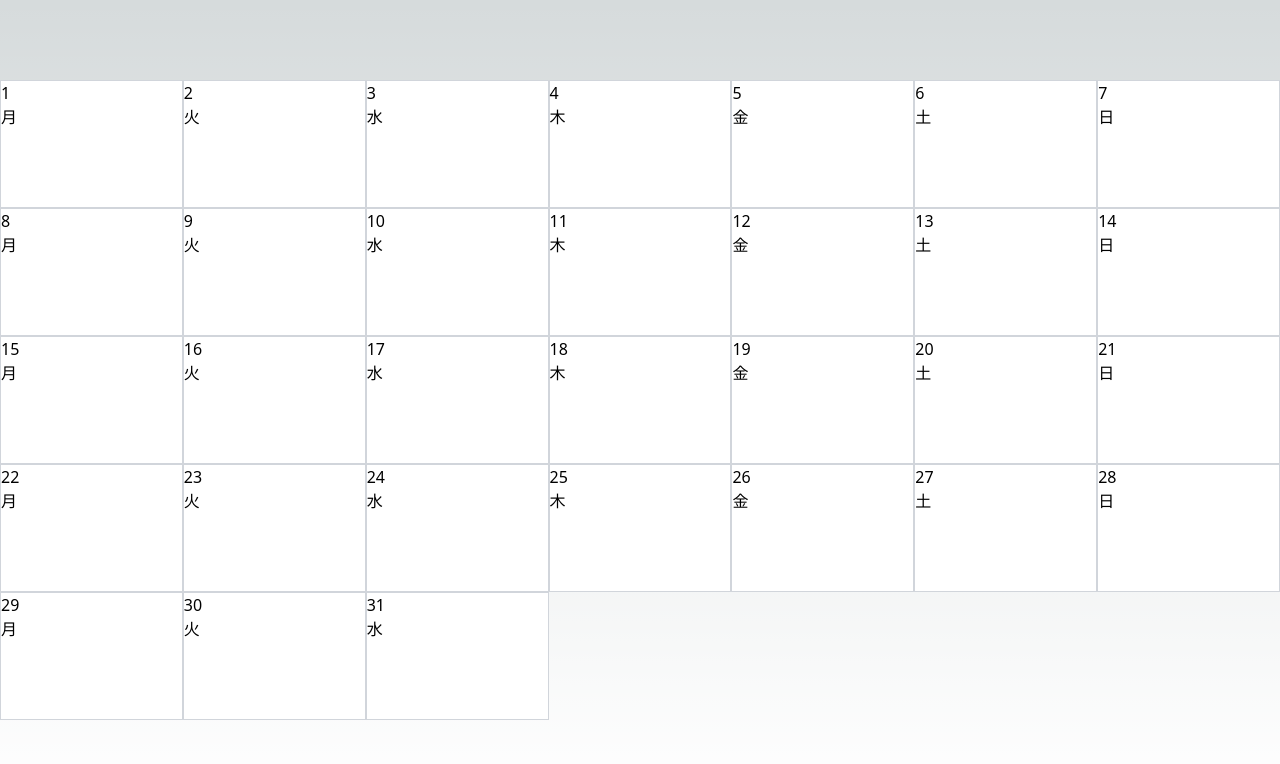
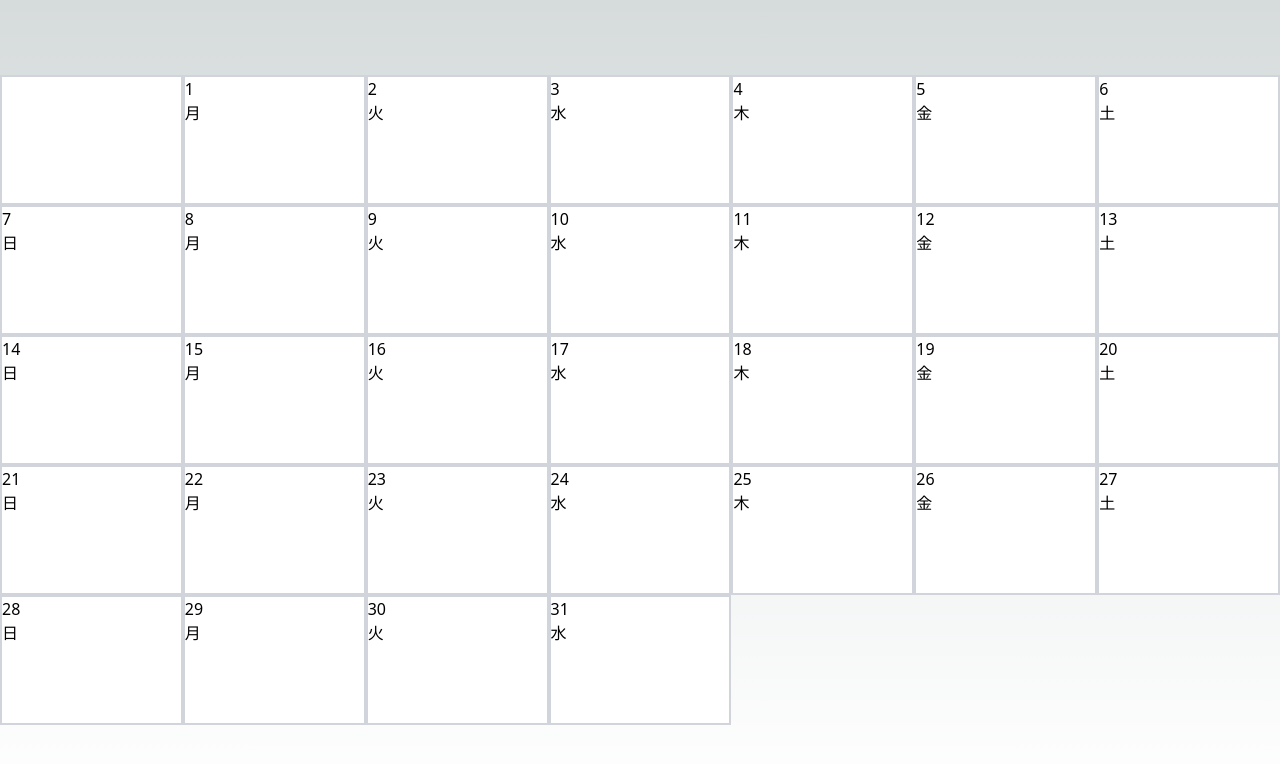
Before and after one commit to theMistletoe/postgres-prisma, a Next.js app: page / in a window 1280 px wide. Shown: the top 764 px of the page. Built offline with nearby package versions, Linux system fonts and the light colour scheme.

Commit message:
カレンダーの日付ボックスの表示を修正

```diff
--- a/components/calendar/DateBoxList.tsx
+++ b/components/calendar/DateBoxList.tsx
@@ -4,14 +4,17 @@ export function DateBoxList({date}: {date: Date}) {
     const firstDate = new Date(date.getFullYear(), date.getMonth(), 1);
     const lastDate = new Date(date.getFullYear(), date.getMonth() + 1, 0);
     const dateList = [];
+    for (let i = 1; i <= firstDate.getDay(); i++) {
+        dateList.push(undefined);
+    }
     for (let i = firstDate.getDate(); i <= lastDate.getDate(); i++) {
         dateList.push(new Date(date.getFullYear(), date.getMonth(), i));
     }
     return (
         <ul className="grid grid-cols-7 w-full">
             {dateList.map((date, index) => (
-                <li key={index}>
-                    <DateBox date={date} />
+                <li key={index} className="border border-gray-300">
+                    {date ? <DateBox date={date} /> : <DateBox blank />}
                 </li>
             ))}
         </ul>
```
Also changed, not shown: 1 other file (tests, documents, lock files or other folders).
